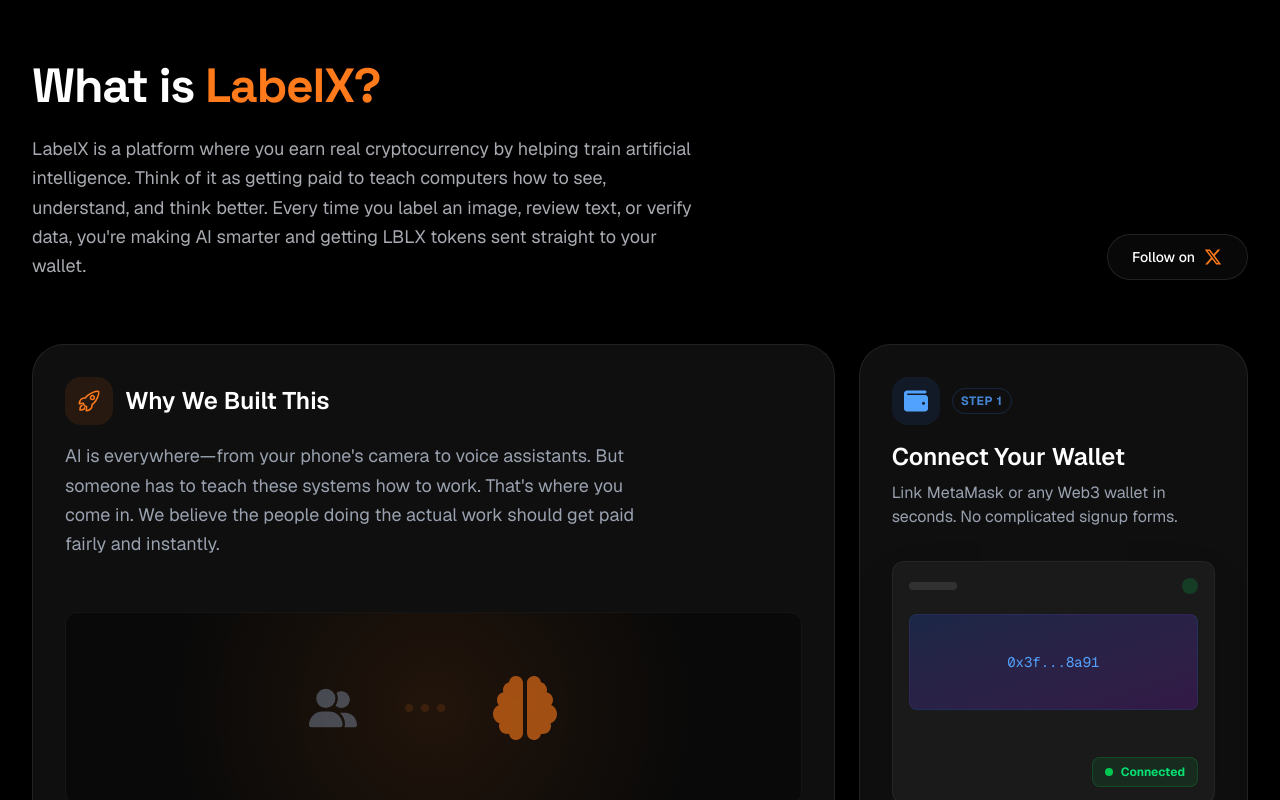
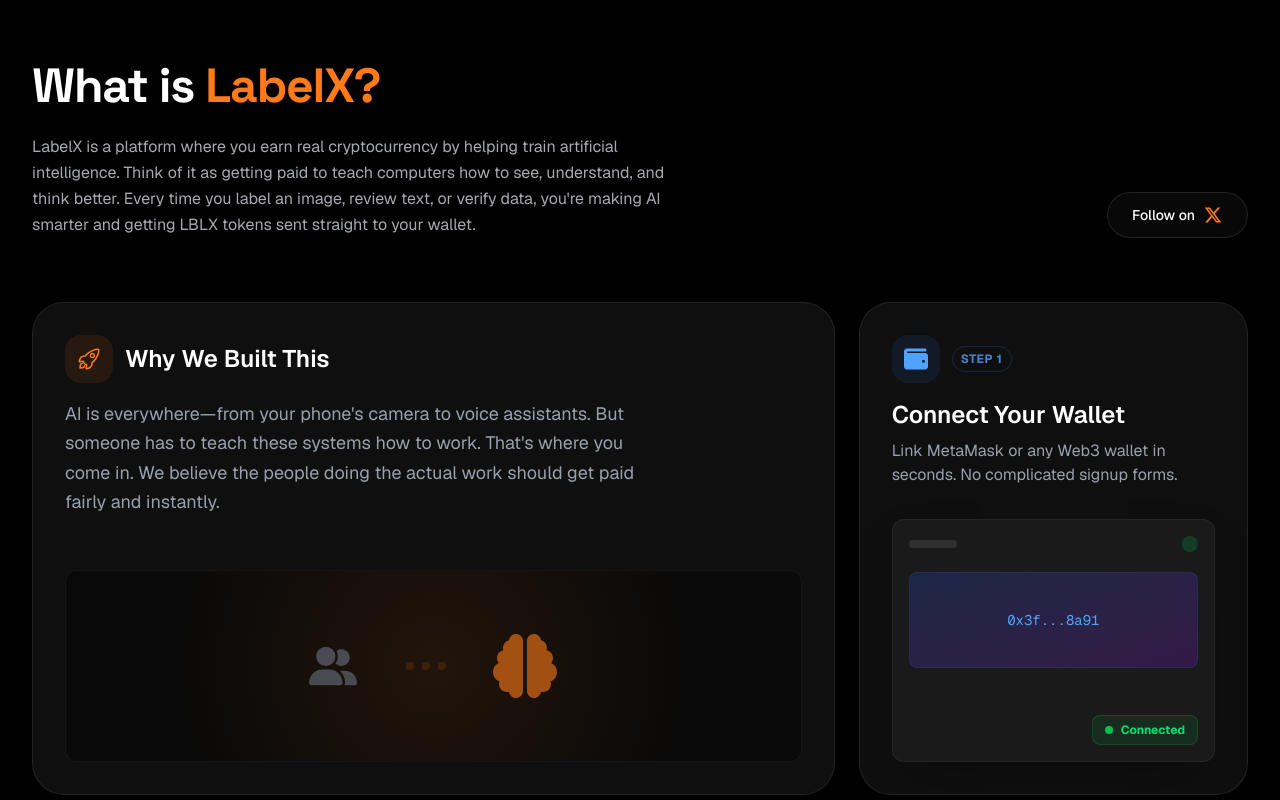
Before and after one commit to aiminiapps/labelxweb, a Next.js app: page / in a window 1280 px wide. Shown: the part 1080-1880 px from the top of the page. Built offline with nearby package versions, Linux system fonts and the light colour scheme.

Commit message:
about section ready to use

```diff
--- a/src/components/about-section.js
+++ b/src/components/about-section.js
@@ -306,7 +306,7 @@ const AboutSection = () => {
               whileInView={{ opacity: 1, x: 0 }}
               viewport={{ once: true }}
               transition={{ delay: 0.1 }}
-              className="text-lg text-gray-300/80 leading-relaxed"
+              className="text-base text-gray-300/80 leading-relaxed"
             >
               LabelX is a platform where you earn real cryptocurrency by helping train artificial intelligence.
               Think of it as getting paid to teach computers how to see, understand, and think better.
```
